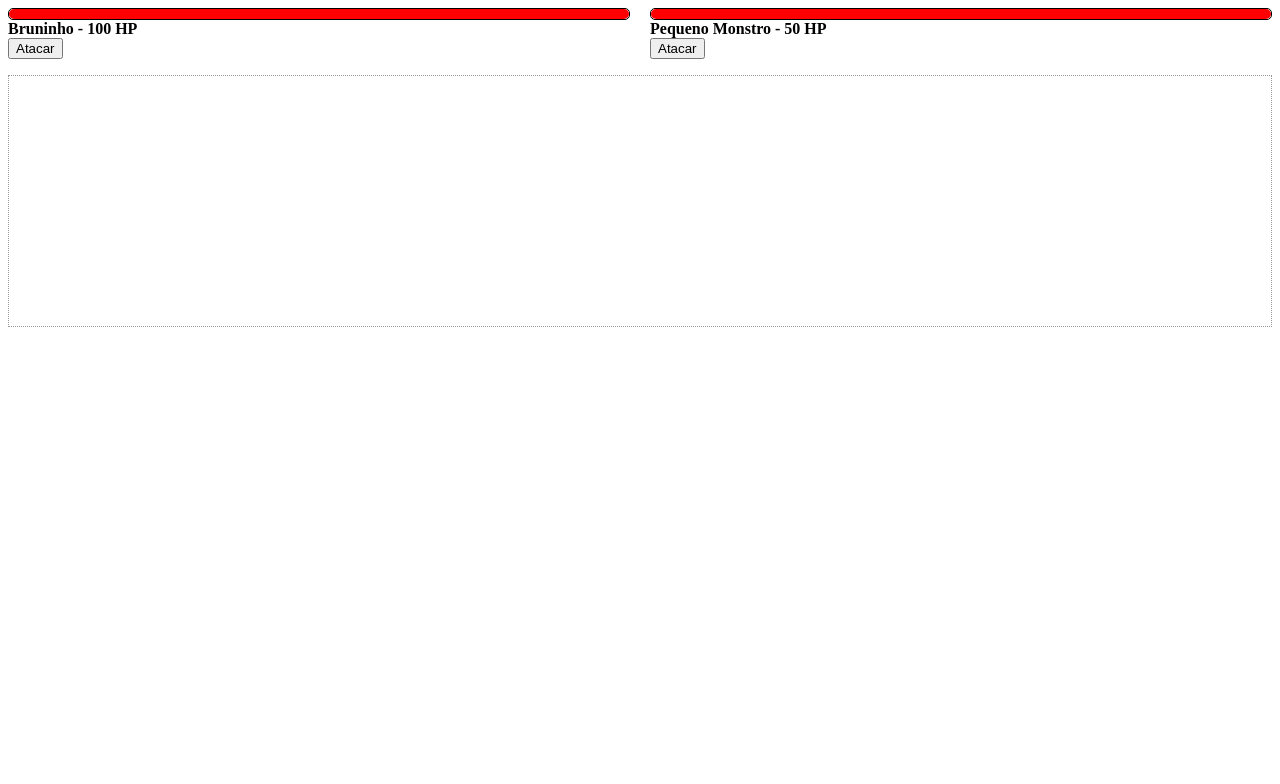
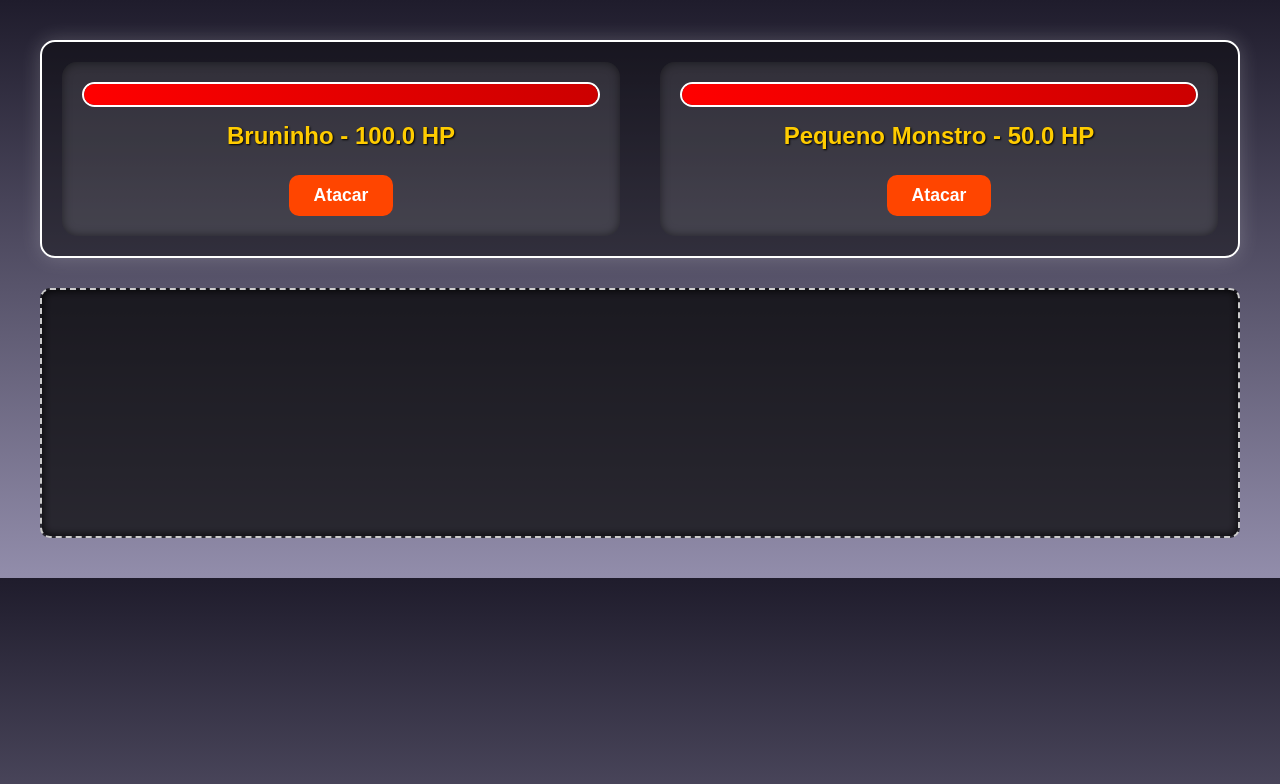
Before and after one commit to DevMarinh0/projeto-luta, a plain HTML site: page index.html in a window 1280 px wide. Drawn offline with Linux system fonts and the light colour scheme.

Commit message:
finalizando a parte dos logs e  finalizando o projeto

```diff
--- a/assets/css/style.css
+++ b/assets/css/style.css
@@ -1,23 +1,106 @@
+/* Reset básico */
+* {
+  margin: 0;
+  padding: 0;
+  box-sizing: border-box;
+  font-family: "Arial", sans-serif;
+}
+
+/* Plano de fundo do jogo */
+body {
+  background: linear-gradient(to bottom, #1f1c2c, #928dab);
+  color: #fff;
+  padding: 40px;
+}
+
+/* Área principal de combate */
 .area-luta {
   display: flex;
-  gap: 20px;
+  justify-content: space-between;
+  gap: 40px;
+  padding: 20px;
+  background: rgba(0, 0, 0, 0.4);
+  border: 2px solid #fff;
+  border-radius: 15px;
+  box-shadow: 0 0 20px rgba(255, 255, 255, 0.2);
 }
+
+/* Herói e monstro */
 #hero,
 #monster {
   flex: 1;
+  padding: 20px;
+  background: rgba(255, 255, 255, 0.1);
+  border-radius: 15px;
+  box-shadow: inset 0 0 10px rgba(0, 0, 0, 0.5);
+  text-align: center;
 }
+
+/* Nome do personagem */
+.name {
+  display: block;
+  font-size: 1.5em;
+  margin: 15px 0;
+  color: #ffcc00;
+  text-shadow: 1px 1px 2px #000;
+}
+
+/* Barra de vida */
 .barra-vida {
-  height: 10px;
-  border: 1px solid #000;
-  border-radius: 5px;
+  height: 25px;
+  background-color: #333;
+  border: 2px solid #fff;
+  border-radius: 15px;
+  overflow: hidden;
+  margin-bottom: 10px;
 }
+
 .barra-vida .bar {
-  height: inherit;
-  background-color: red;
-  border-radius: 5px;
+  height: 100%;
+  background: linear-gradient(90deg, #ff0000, #cc0000);
+  transition: width 0.5s ease-in-out;
 }
+
+/* Botão de ataque */
+.attackButton {
+  padding: 10px 25px;
+  background-color: #ff4500;
+  color: #fff;
+  border: none;
+  border-radius: 10px;
+  font-size: 1.1em;
+  font-weight: bold;
+  cursor: pointer;
+  transition: background 0.3s, transform 0.2s;
+  margin-top: 10px;
+}
+
+.attackButton:hover {
+  background-color: #ff6347;
+  transform: scale(1.05);
+}
+
+.attackButton:active {
+  transform: scale(0.95);
+}
+
+/* Log de combate */
 .log {
-  border: 1px dotted #999;
+  margin-top: 30px;
+  padding: 15px;
+  background: rgba(0, 0, 0, 0.7);
+  border: 2px dashed #ccc;
   height: 250px;
-  overflow-y: scroll;
+  overflow-y: auto;
+  color: #0f0;
+  font-family: "Courier New", monospace;
+  font-size: 0.95em;
+  border-radius: 10px;
+  box-shadow: inset 0 0 10px #000;
 }
+
+/* Estilo para cada item de log (opcional, se forem <li>) */
+.log li {
+  margin-bottom: 8px;
+  list-style: none;
+}
--- a/assets/js/classes.js
+++ b/assets/js/classes.js
@@ -34,7 +34,7 @@ class Mago extends Personagem {
     this.maxLife = this.life;
   }
 }
-class pequenoMonstro extends Personagem {
+class PequenoMonstro extends Personagem {
   constructor() {
     super("Pequeno Monstro");
     this.life = 50;
@@ -43,7 +43,7 @@ class pequenoMonstro extends Personagem {
     this.maxLife = this.life;
   }
 }
-class grandeMonstro extends Personagem {
+class GrandeMonstro extends Personagem {
   constructor() {
     super("Grande Monstro");
     this.life = 120;
@@ -52,12 +52,13 @@ class grandeMonstro extends Personagem {
     this.maxLife = this.life;
   }
 }
-class cenario {
-  constructor(lutador1, lutador2, lutador1Element, lutador2Element) {
+class Cenario {
+  constructor(lutador1, lutador2, lutador1Element, lutador2Element, logObject) {
     this.lutador1 = lutador1;
     this.lutador2 = lutador2;
     this.lutador1Element = lutador1Element;
     this.lutador2Element = lutador2Element;
+    this.log = logObject;
   }
   comecarLuta() {
     this.atualizar();
@@ -76,27 +77,27 @@ class cenario {
   }
   atualizar() {
     //lutador 1
-    this.lutador1Element.querySelector(
-      ".name"
-    ).innerHTML = `${this.lutador1.nome} -  ${this.lutador1.life} HP`;
+    this.lutador1Element.querySelector(".name").innerHTML = `${
+      this.lutador1.nome
+    } -  ${this.lutador1.life.toFixed(1)} HP`;
     let l1Porcent = (this.lutador1.life / this.lutador1.maxLife) * 100;
     this.lutador1Element.querySelector(".bar").style.width = `${l1Porcent}%`;
     //lutador 2
-    this.lutador2Element.querySelector(
-      ".name"
-    ).innerHTML = `${this.lutador2.nome} -  ${this.lutador2.life} HP`;
+    this.lutador2Element.querySelector(".name").innerHTML = `${
+      this.lutador2.nome
+    } -  ${this.lutador2.life.toFixed(1)} HP`;
     let l2Porcent = (this.lutador2.life / this.lutador2.maxLife) * 100;
     this.lutador2Element.querySelector(".bar").style.width = `${l2Porcent}%`;
   }
   fazerAttack(atacando, atacado) {
     //se alguem morrer, não faz nada
     if (atacando.life <= 0 || atacado.life <= 0) {
-      console.log("Luta encerrada!");
+      this.log.addMensagem("Luta encerrada!");
       return;
     }
 
     let ataqueFactor = (Math.random() * 1).toFixed(2);
-    let defesaFactor = (Math.random() * 1).toFixed(2); // 0.5 a 1.5
+    let defesaFactor = (Math.random() * 1).toFixed(2);
 
     let ataqueAtual = atacando.attack * ataqueFactor;
     let defesaAtual = atacado.defense * defesaFactor;
@@ -104,19 +105,32 @@ class cenario {
     if (ataqueAtual > defesaAtual) {
       let dano = ataqueAtual - defesaAtual;
       atacado.life -= dano;
-      console.log(
+      this.log.addMensagem(
         `${atacando.nome} atacou ${atacado.nome} e causou ${dano.toFixed(
           2
         )} de dano`
       );
     } else {
-      console.log(
-        `${atacando.nome} conseguiu Defender o ataque de ${atacado.nome}`
+      this.log.addMensagem(
+        `${atacado.nome} conseguiu Defender o ataque de ${atacando.nome}`
       );
     }
-    console.log(
-      `${atacando.nome} atacou ${atacado.nome} com ${atacando.attack} de ataque`
-    );
     this.atualizar();
   }
 }
+class Log {
+  lista = [];
+  constructor(listaElement) {
+    this.listaElement = listaElement;
+  }
+  addMensagem(mensagem) {
+    this.lista.push(mensagem);
+    this.mostrar();
+  }
+  mostrar() {
+    this.listaElement.innerHTML = "";
+    for (let i in this.lista) {
+      this.listaElement.innerHTML += `<li>${this.lista[i]}</li>`;
+    }
+  }
+}
--- a/assets/js/script.js
+++ b/assets/js/script.js
@@ -1,13 +1,11 @@
+let log = new Log(document.querySelector(".log"));
 let personagem = new Guerreiro("Bruninho");
-// console.log(personagem.nome);
-// console.log(personagem.life);
-let monstro = new pequenoMonstro();
-// console.log(monstro.nome);
-// console.log(monstro.life);
-const stage = new cenario(
+let monstro = new PequenoMonstro();
+const stage = new Cenario(
   personagem,
   monstro,
   document.querySelector("#hero"),
-  document.querySelector("#monster")
+  document.querySelector("#monster"),
+  log
 );
 stage.comecarLuta();
--- a/index.html
+++ b/index.html
@@ -5,6 +5,7 @@
   <meta charset="UTF-8" />
   <meta name="viewport" content="width=device-width, initial-scale=1.0" />
   <link rel="stylesheet" href="./assets/css/style.css" />
+  <link rel="shortcut icon" href="./assets/img/swords.png" type="image/x-icon">
   <title>Projeto Luta</title>
 </head>
 
```
Also changed, not shown: assets/img/swords.png (added).
